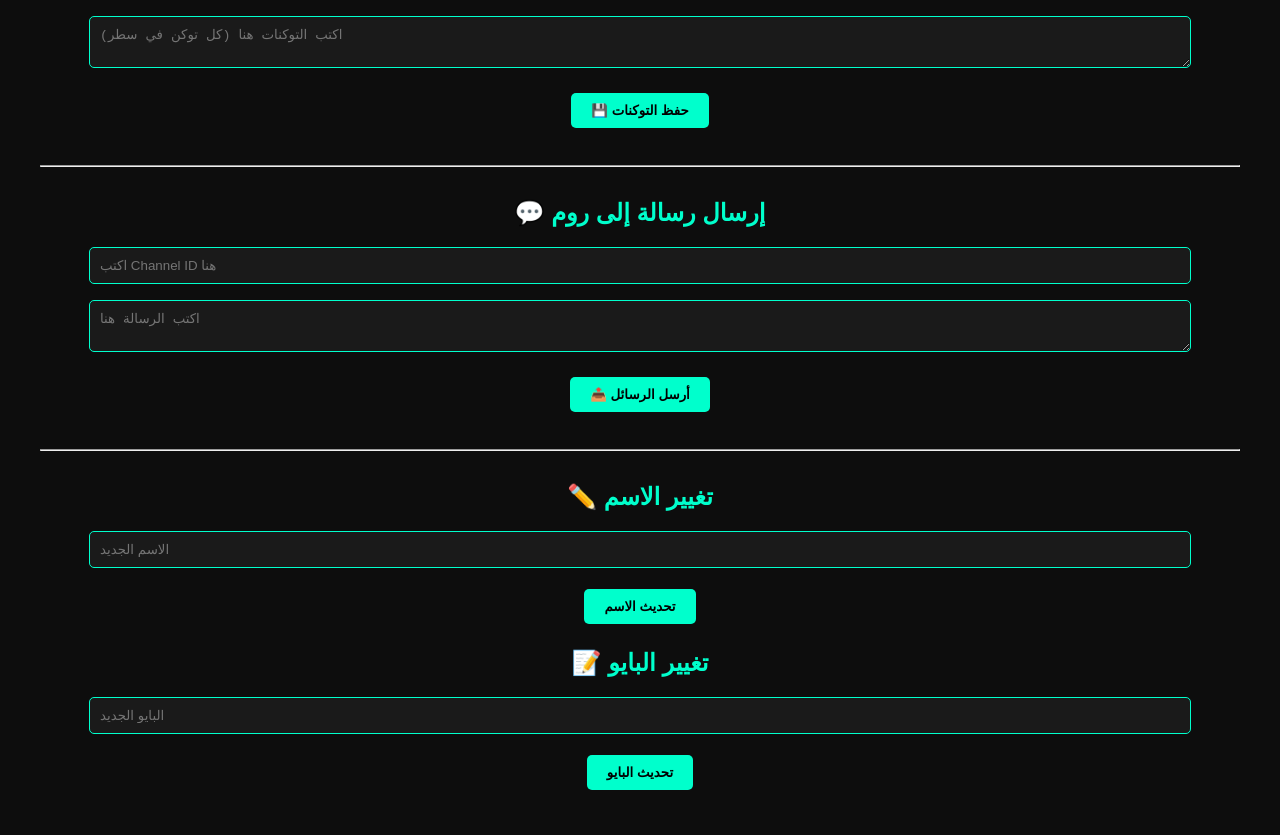
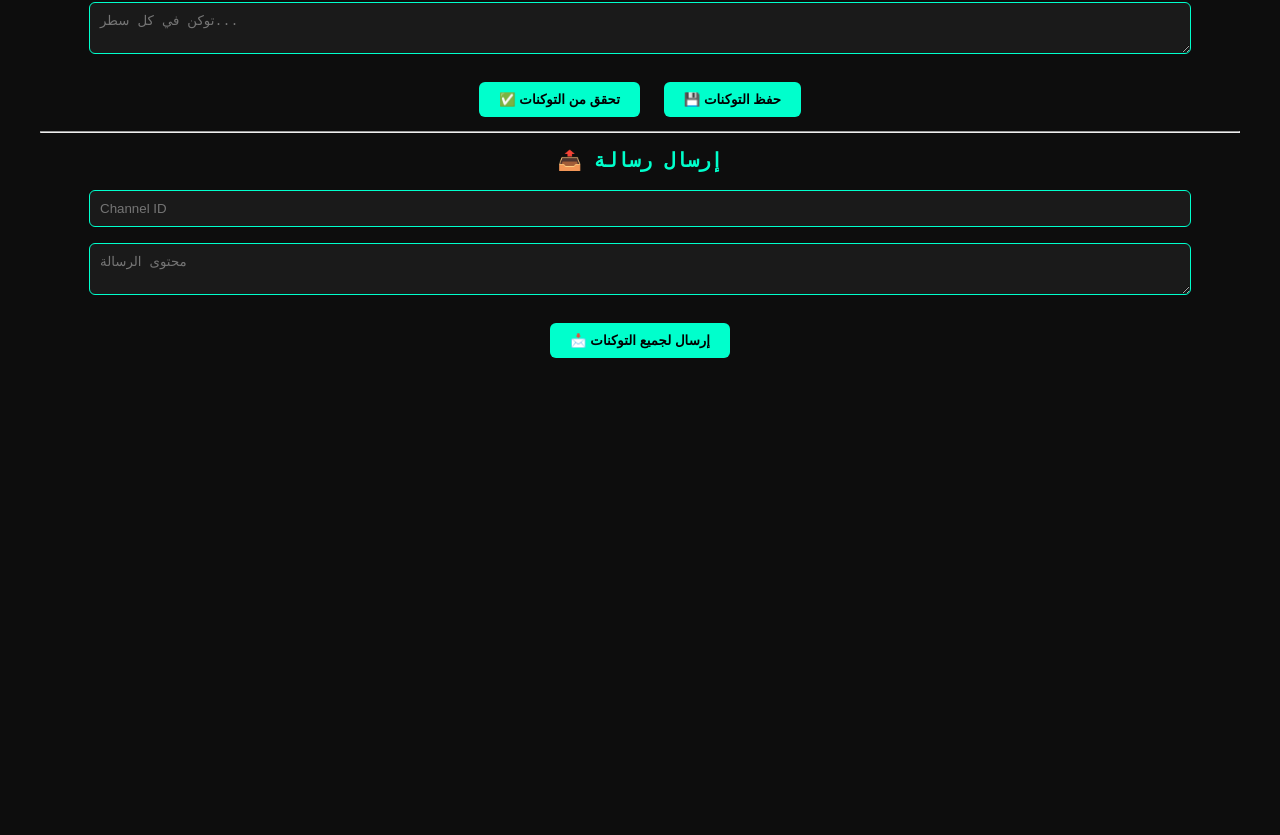
Before and after one commit to wm7arb/-, a plain HTML site: page index.html in a window 1280 px wide. Shown: the part 105-940 px from the top of the page. After the commit the page ends 800 px from the top, so only its background shows below. Drawn offline with Linux system fonts and the light colour scheme.

Commit message:
Update index.html

```diff
--- a/index.html
+++ b/index.html
@@ -1,127 +1,140 @@
 <!DOCTYPE html>
 <html lang="ar">
 <head>
-  <meta charset="UTF-8">
-  <title>تحكم في توكنات ديسكورد</title>
+  <meta charset="UTF-8" />
+  <title>CR Token Manager 💎</title>
   <style>
-    body { background: #0d0d0d; color: #00ffcc; font-family: sans-serif; padding: 2rem; text-align: center; }
-    textarea, input { width: 90%; padding: 10px; margin-bottom: 1rem; border-radius: 5px; border: 1px solid #00ffcc; background: #1a1a1a; color: #fff; }
-    button { padding: 10px 20px; margin: 5px; background: #00ffcc; border: none; color: #000; font-weight: bold; border-radius: 5px; cursor: pointer; }
-    button:hover { background: #00e6b8; }
+    body {
+      background: #0d0d0d;
+      color: #00ffcc;
+      font-family: monospace;
+      padding: 2rem;
+      text-align: center;
+    }
+    textarea, input {
+      width: 90%;
+      background: #1a1a1a;
+      color: #00ffcc;
+      border: 1px solid #00ffcc;
+      padding: 10px;
+      margin-bottom: 1rem;
+      border-radius: 6px;
+    }
+    button {
+      background: #00ffcc;
+      color: #000;
+      font-weight: bold;
+      border: none;
+      padding: 10px 20px;
+      border-radius: 6px;
+      cursor: pointer;
+      margin: 0.5rem;
+    }
+    button:hover {
+      background: #00e6b8;
+    }
+    table {
+      width: 100%;
+      border-collapse: collapse;
+      margin-top: 2rem;
+    }
+    th, td {
+      border: 1px solid #00ffcc;
+      padding: 8px;
+      text-align: center;
+    }
+    .valid { color: #00ff00; }
+    .invalid { color: #ff4444; }
   </style>
 </head>
 <body>
 
-  <h1>🚀 إدارة توكنات ديسكورد</h1>
+  <h1>🚀 CR Token Manager 💎</h1>
 
-  <textarea id="tokenInput" placeholder="اكتب التوكنات هنا (كل توكن في سطر)"></textarea>
-  <br>
-  <button onclick="saveTokens()">💾 حفظ التوكنات</button>
+  <textarea id="tokensBox" placeholder="توكن في كل سطر..."></textarea><br>
+  <button onclick="verifyTokens()">✅ تحقق من التوكنات</button>
+  <button onclick="downloadTokens()">💾 حفظ التوكنات</button>
 
-  <hr style="margin: 2rem 0;">
+  <hr><h2>📤 إرسال رسالة</h2>
+  <input id="channelId" placeholder="Channel ID">
+  <textarea id="msgContent" placeholder="محتوى الرسالة"></textarea><br>
+  <button onclick="sendToChannel()">📩 إرسال لجميع التوكنات</button>
 
-  <h2>💬 إرسال رسالة إلى روم</h2>
-  <input id="channelId" placeholder="اكتب Channel ID هنا">
-  <textarea id="messageContent" placeholder="اكتب الرسالة هنا"></textarea>
-  <button onclick="sendMessages()">📤 أرسل الرسائل</button>
-
-  <hr style="margin: 2rem 0;">
-
-  <h2>✏️ تغيير الاسم</h2>
-  <input id="newUsername" placeholder="الاسم الجديد">
-  <button onclick="changeUsername()">تحديث الاسم</button>
-
-  <h2>📝 تغيير البايو</h2>
-  <input id="newBio" placeholder="البايو الجديد">
-  <button onclick="changeBio()">تحديث البايو</button>
+  <div id="results"></div>
 
   <script>
     function getTokens() {
-      return document.getElementById('tokenInput').value.split('\n').map(t => t.trim()).filter(t => t);
+      return document.getElementById('tokensBox').value.split('\n').map(t => t.trim()).filter(Boolean);
     }
 
-    function saveTokens() {
-      const tokens = document.getElementById('tokenInput').value.trim();
-      if (!tokens) return alert('🚫 لا يوجد توكنات!');
+    function downloadTokens() {
+      const tokens = document.getElementById('tokensBox').value.trim();
       const blob = new Blob([tokens], { type: 'text/plain' });
-      const a = document.createElement('a');
-      a.href = URL.createObjectURL(blob);
-      a.download = 'tokens.txt';
-      a.click();
+      const link = document.createElement('a');
+      link.href = URL.createObjectURL(blob);
+      link.download = 'tokens.txt';
+      link.click();
     }
 
-    async function sendMessages() {
+    async function verifyTokens() {
+      const tokens = getTokens();
+      const resultsDiv = document.getElementById('results');
+      resultsDiv.innerHTML = '<p>جاري التحقق...</p>';
+
+      let html = `<table><tr>
+        <th>الحالة</th><th>الاسم</th><th>ID</th><th>الإيميل</th><th>Nitro</th><th>التوكن</th>
+      </tr>`;
+
+      for (const token of tokens) {
+        try {
+          const res = await fetch("https://discord.com/api/v9/users/@me", {
+            headers: { Authorization: token }
+          });
+          if (!res.ok) throw new Error("غير صالح");
+          const data = await res.json();
+          html += `<tr class="valid">
+            <td>✅</td>
+            <td>${data.username}#${data.discriminator}</td>
+            <td>${data.id}</td>
+            <td>${data.email || '—'}</td>
+            <td>${data.premium_type ? (data.premium_type === 2 ? "Full" : "Classic") : "None"}</td>
+            <td>${token.slice(0, 30)}...</td>
+          </tr>`;
+        } catch (e) {
+          html += `<tr class="invalid">
+            <td>❌</td><td colspan="5">${token.slice(0, 30)}... غير صالح</td>
+          </tr>`;
+        }
+      }
+
+      html += '</table>';
+      resultsDiv.innerHTML = html;
+    }
+
+    async function sendToChannel() {
       const tokens = getTokens();
       const channelId = document.getElementById('channelId').value.trim();
-      const message = document.getElementById('messageContent').value;
+      const message = document.getElementById('msgContent').value.trim();
 
-      if (!channelId || !message) return alert('❌ املأ البيانات كاملة');
+      if (!channelId || !message) return alert("🛑 لازم تكتب Channel ID ورسالة!");
 
       for (const token of tokens) {
         try {
           await fetch(`https://discord.com/api/v9/channels/${channelId}/messages`, {
             method: 'POST',
             headers: {
-              'Authorization': token,
+              Authorization: token,
               'Content-Type': 'application/json'
             },
             body: JSON.stringify({ content: message, tts: false })
           });
-          console.log(`✅ رسالة مرسلة: ${token.slice(0, 20)}...`);
-        } catch (err) {
-          console.error(`❌ فشل إرسال: ${token.slice(0, 20)}...`);
+          console.log(`✅ أُرسلت من: ${token.slice(0,15)}...`);
+        } catch (e) {
+          console.warn(`❌ فشل من: ${token.slice(0,15)}...`);
         }
       }
 
-      alert('🚀 انتهى الإرسال!');
-    }
-
-    async function changeUsername() {
-      const tokens = getTokens();
-      const newName = document.getElementById('newUsername').value.trim();
-      if (!newName) return alert('❌ اكتب اسم جديد');
-
-      for (const token of tokens) {
-        try {
-          await fetch('https://discord.com/api/v9/users/@me', {
-            method: 'PATCH',
-            headers: {
-              'Authorization': token,
-              'Content-Type': 'application/json'
-            },
-            body: JSON.stringify({ username: newName })
-          });
-          console.log(`✅ تم تغيير الاسم: ${token.slice(0, 20)}...`);
-        } catch {
-          console.error(`❌ فشل تغيير الاسم: ${token.slice(0, 20)}...`);
-        }
-      }
-
-      alert('✅ انتهى تغيير الأسماء');
-    }
-
-    async function changeBio() {
-      const tokens = getTokens();
-      const newBio = document.getElementById('newBio').value;
-      if (!newBio) return alert('❌ اكتب البايو الجديد');
-
-      for (const token of tokens) {
-        try {
-          await fetch('https://discord.com/api/v9/users/@me/profile', {
-            method: 'PATCH',
-            headers: {
-              'Authorization': token,
-              'Content-Type': 'application/json'
-            },
-            body: JSON.stringify({ bio: newBio })
-          });
-          console.log(`✅ تم تغيير البايو: ${token.slice(0, 20)}...`);
-        } catch {
-          console.error(`❌ فشل تغيير البايو: ${token.slice(0, 20)}...`);
-        }
-      }
-
-      alert('📄 انتهى تغيير البايو');
+      alert("🚀 انتهى إرسال الرسائل");
     }
   </script>
 
```
